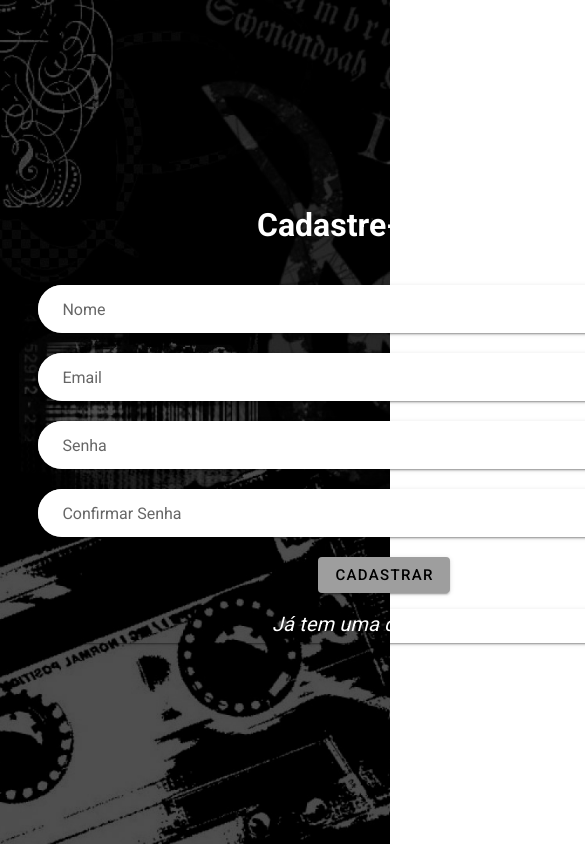
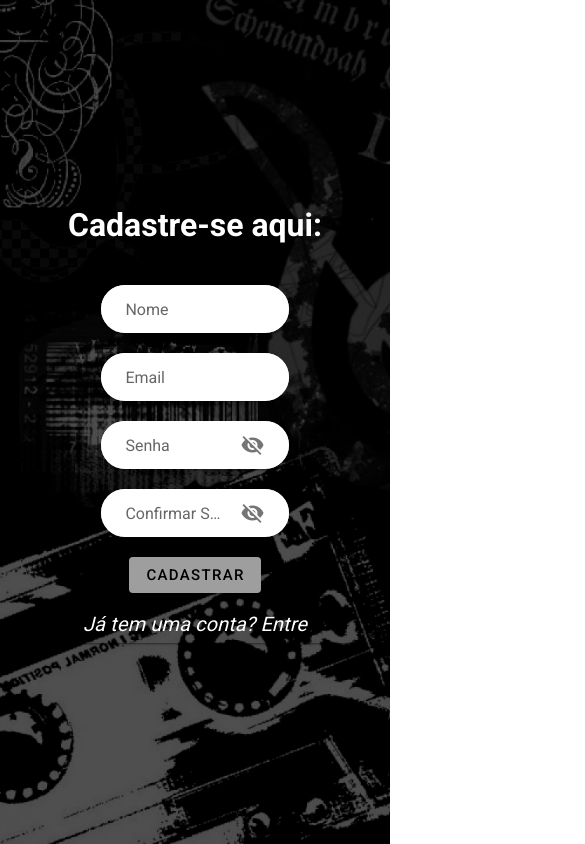
Before and after one commit to thiagodraeger/Metamusic, a Vue app: page /cadastro in a window 390 px wide. Shown: the top 844 px of the page, 585 px wide, since content can reach past the window. Built offline with nearby package versions, Linux system fonts and the light colour scheme.

Commit message:
cadastro responsividade

```diff
--- a/src/views/Cadastro.vue
+++ b/src/views/Cadastro.vue
@@ -1,6 +1,6 @@
 <template>
   <v-container fill-height fluid text-center>
-    <v-container class="cont">
+    <v-container>
       <v-row>
           <v-col class="mx-auto pb-1 d-flex justify-center">
               <h1>Cadastre-se aqui:</h1>
@@ -9,7 +9,7 @@
       <v-row>
         <v-col d-flex>
           <v-alert class="box" white>
-            <v-form style="width:45rem">
+            <v-form style="width:50vw">
               <v-text-field
                 rounded
                 class="input-field mt-5 mb-5"
@@ -106,10 +106,6 @@
 h1{
   color: white;
   }
-.cont{
-  width: 47rem;
-  border-radius: 30px;
-}
 .box{
   background-color:transparent;
   padding:0;
```
Also changed, not shown: src/views/Login.vue (line endings or trailing spaces).
